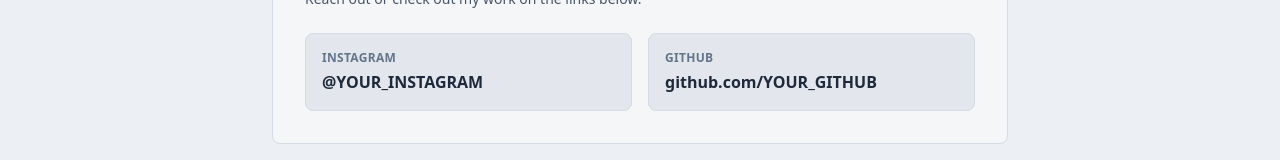
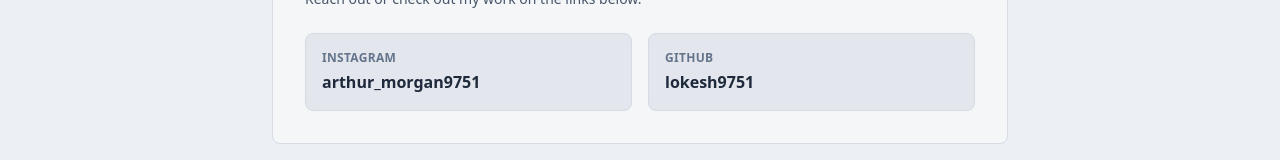
Before and after one commit to lokesh9751/cp, a Next.js app: page /contact in a window 1280 px wide. Shown: the part 241-401 px from the top of the page. Built offline with nearby package versions, Linux system fonts and the light colour scheme; no server answers.

Commit message:
updated contacts

```diff
--- a/src/app/contact/page.jsx
+++ b/src/app/contact/page.jsx
@@ -23,7 +23,7 @@ export default function ContactPage() {
                             Instagram
                         </p>
                         <p className="text-base font-semibold text-text-primary mt-1">
-                            @YOUR_INSTAGRAM
+                            arthur_morgan9751
                         </p>
                     </a>
 
@@ -37,7 +37,7 @@ export default function ContactPage() {
                             GitHub
                         </p>
                         <p className="text-base font-semibold text-text-primary mt-1">
-                            github.com/YOUR_GITHUB
+                            lokesh9751
                         </p>
                     </a>
                 </div>
```
